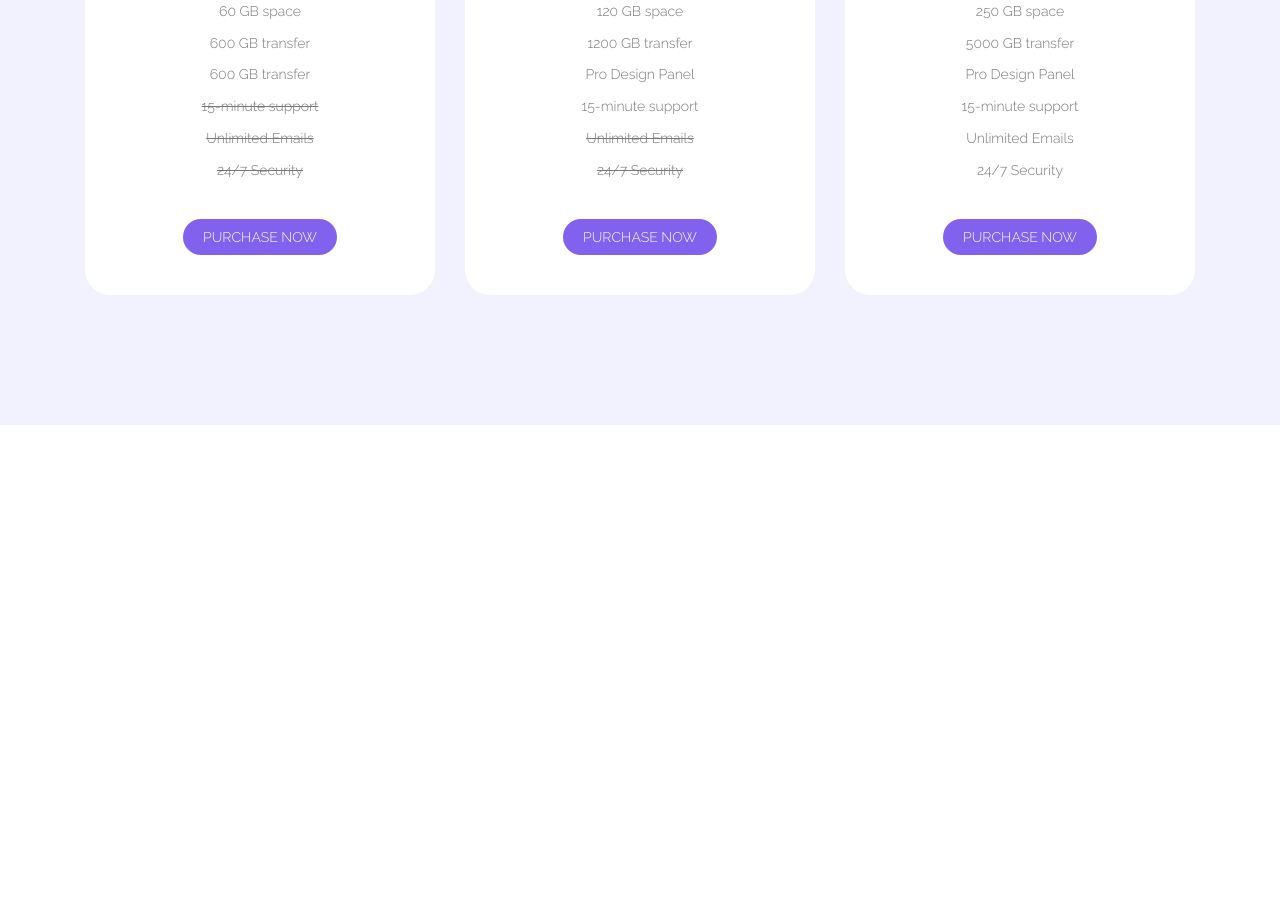
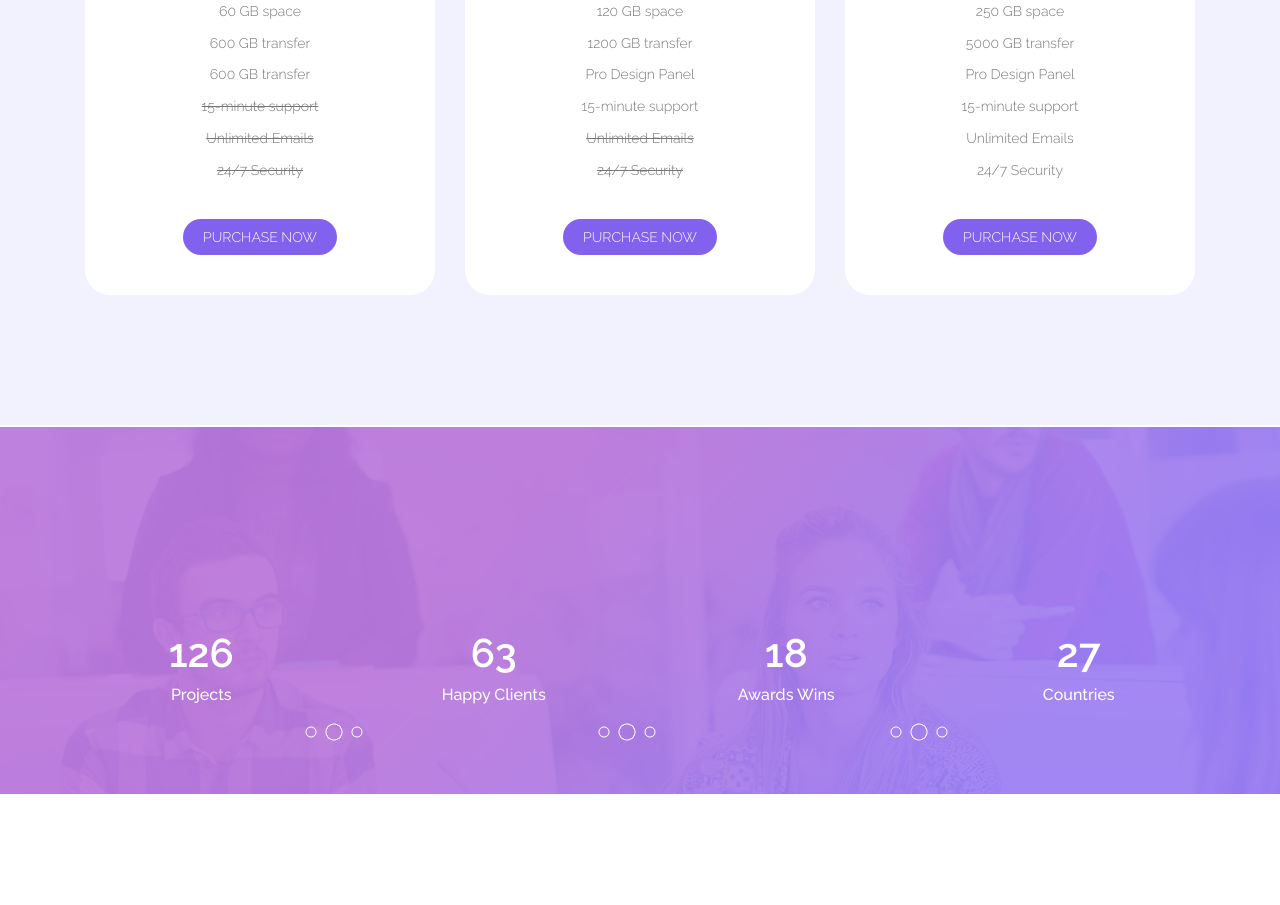
Before and after one commit to trong-tin/project-2, a plain HTML site: page index.html in a window 1280 px wide. Shown: the part 3853-4758 px from the top of the page. Before the commit the page ends 4278 px from the top, so only its background shows below. Drawn offline with nearby package versions, Linux system fonts and the light colour scheme; a web font is replaced by a local one.

Commit message:
Update project-mini2

```diff
--- a/assets/css/styles.css
+++ b/assets/css/styles.css
@@ -384,31 +384,37 @@
     border-radius: 20px;
 }
 
-.section-seven .container .row div:nth-child(3) .inner-box .sale{
+.section-seven .container .row div:nth-child(3) .inner-box .sale {
     background-color: #FF589E;
 }
-.section-seven .container .inner-box .sale .price{
+
+.section-seven .container .inner-box .sale .price {
     color: white;
     font-size: 30px;
 }
+
 .section-seven .container .inner-box .sale .time {
     color: white;
     font-size: 15px;
     font-weight: 400;
 }
-.section-seven .container .inner-box .special-offers h6{
+
+.section-seven .container .inner-box .special-offers h6 {
     color: #777;
     font-size: 14px;
     margin-top: 15px;
     font-weight: 300;
 }
-.section-seven .container .inner-box .special-offers h6:first-child{
+
+.section-seven .container .inner-box .special-offers h6:first-child {
     margin-top: 40px;
 }
-.section-seven .container .inner-box .special-offers h6:last-child{
+
+.section-seven .container .inner-box .special-offers h6:last-child {
     margin-bottom: 40px;
 }
-.section-seven .container .inner-box .inner-button button{
+
+.section-seven .container .inner-box .inner-button button {
     background-color: #8261EE;
     border: none;
     border-radius: 20px;
@@ -417,7 +423,68 @@
     font-size: 14px;
     font-weight: 300;
 }
-.section-seven .container .inner-box .inner-button button:hover{
+
+.section-seven .container .inner-box .inner-button button:hover {
     background-color: #FF589E;
 }
+
 /* End Section-seven */
+/* Section-eight */
+.section-eight {
+    background-image: url(../images/fun-facts-bg.png);
+    height: 60vh;
+    opacity: 0.8;
+    background-repeat: no-repeat;
+    overflow: hidden;
+}
+
+.section-eight .container {
+    padding: 0 0;
+    height: 100%;
+}
+.section-eight .container .row{
+    height: 100%;
+}
+.section-eight .container .inner-box {
+    height: 100%;
+    text-align: center;
+    display: flex;
+    flex-direction: column;
+    justify-content: center;
+}
+
+.section-eight .container .inner-box strong {
+    display: block;
+    color: white;
+    font-size: 40px;
+    font-weight: 600;
+}
+
+.section-eight .container .inner-box span {
+    color: white;
+    display: block;
+    font-weight: 500;
+    position: relative;
+}
+
+.section-eight .container .inner-box:before {
+    content: "";
+    position: absolute;
+    background: url(../images/circle-dec.png);
+    background-repeat: no-repeat;
+    bottom: 150px;
+    left: 250px;
+    width: 70%;
+    height: 32px;
+}
+
+.section-eight .container .row div:nth-child(4) .inner-box:before {
+    background: none;
+}
+
+.section-eight .container .inner-box .inner-title:hover {
+    transform: translate(0, -15px);
+    transition: all 0.3s ease 0s;
+}
+
+/* Eight Section-eight */
--- a/index.html
+++ b/index.html
@@ -372,6 +372,43 @@
             </div>
         </div>
     </div>
+    <div class="section-eight">
+        <div class="container">
+            <div class="row">
+                <div class="col-xl-3 col-lg-3 col-md-6 col-sm-12 col-12">
+                    <div class="inner-box">
+                        <div class="inner-title">
+                            <strong>126</strong>
+                            <span>Projects</span>
+                        </div>
+                    </div>
+                </div>
+                <div class="col-xl-3 col-lg-3 col-md-6 col-sm-12 col-12">
+                    <div class="inner-box">
+                        <div class="inner-title">
+                            <strong>63</strong>
+                            <span>Happy Clients</span></div>
+                    </div>
+                </div>
+                <div class="col-xl-3 col-lg-3 col-md-6 col-sm-12 col-12">
+                    <div class="inner-box">
+                        <div class="inner-title">
+                            <strong>18</strong>
+                            <span>Awards Wins</span>
+                        </div>
+                    </div>
+                </div>
+                <div class="col-xl-3 col-lg-3 col-md-6 col-sm-12 col-12">
+                    <div class="inner-box">
+                        <div class="inner-title">
+                            <strong>27</strong>
+                            <span>Countries</span>
+                        </div>
+                    </div>
+                </div>
+            </div>
+        </div>
+    </div>
     <!-- End Section-seven -->
     <script src="https://cdn.jsdelivr.net/npm/jquery@3.5.1/dist/jquery.slim.min.js"
         integrity="sha384-DfXdz2htPH0lsSSs5nCTpuj/zy4C+OGpamoFVy38MVBnE+IbbVYUew+OrCXaRkfj" crossorigin="anonymous">
```
Also changed, not shown: assets/images/circle-dec.png (added), assets/images/fun-facts-bg.png (added).
